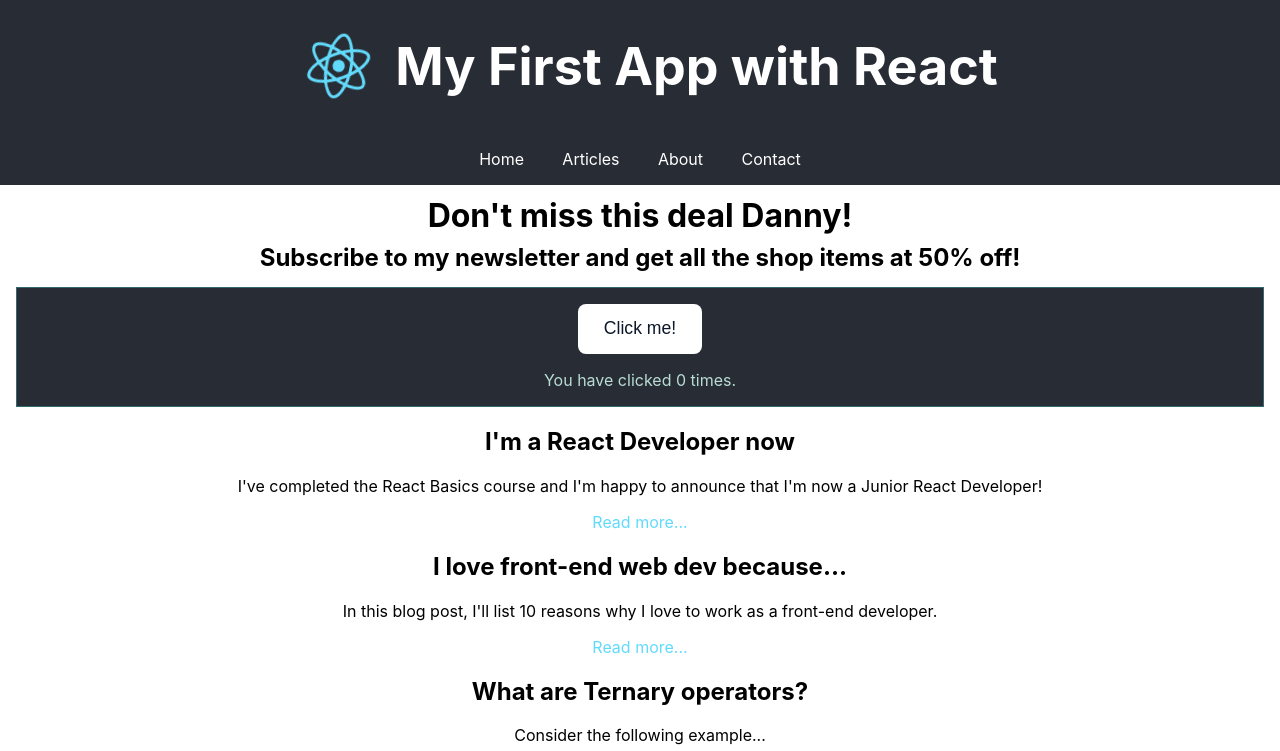
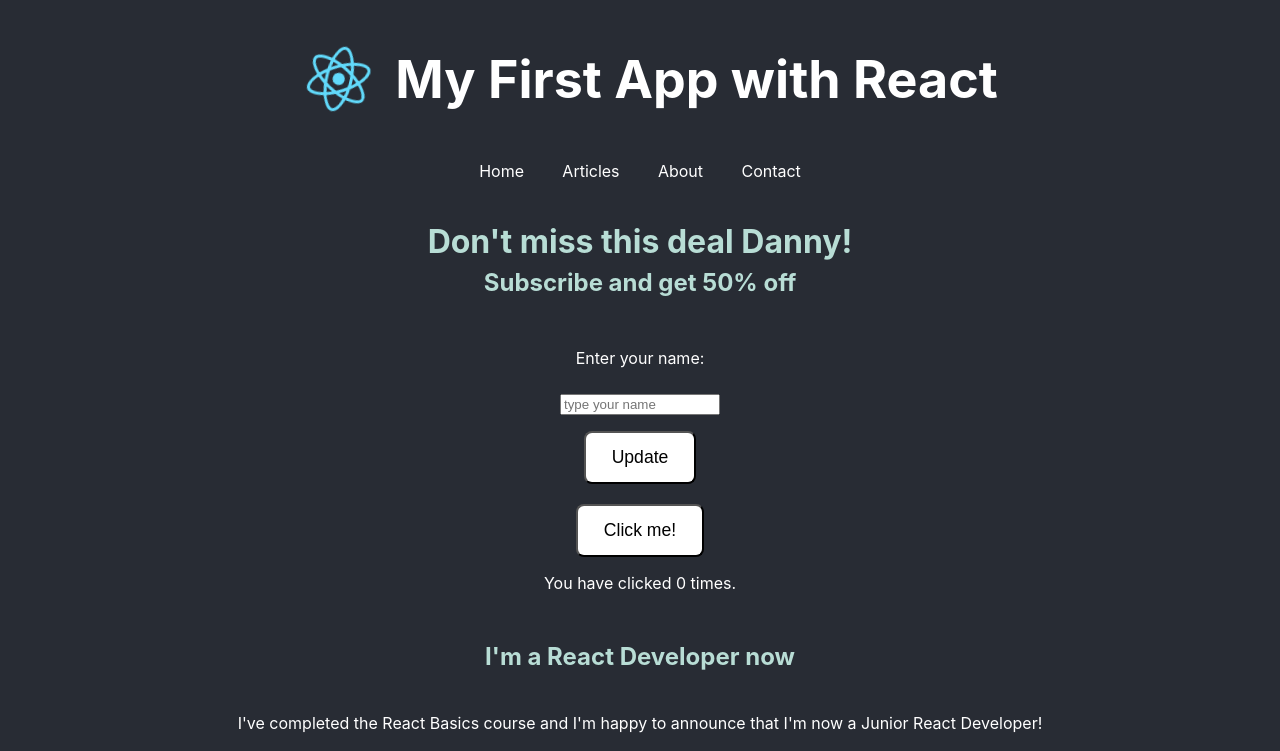
Before and after one commit to danny-boulay/First-React-App, a React (Create React App) app: page / in a window 1280 px wide. Shown: the top 751 px of the page. Built offline with nearby package versions, Linux system fonts and the light colour scheme.

Commit message:
Ajout d'un component qui permet d'update le username dynamiquement et quelques changements du css

```diff
--- a/src/App.css
+++ b/src/App.css
@@ -1,6 +1,16 @@
 /*Whole page*/
 .App {
   text-align: center;
+}
+
+div {
+  background-color: #282c34;
+  color: rgb(184, 221, 213);
+  padding: 0.4rem;
+}
+
+div p {
+  color: #fff;
 }
 
 /*Logo*/
@@ -51,7 +61,6 @@
   background-color: #282c34;
   color: rgb(184, 221, 213);
   border: solid rgb(50, 105, 112) 1px;
-  margin: 1rem;
 }
 
 /*Navbar*/
@@ -85,33 +94,32 @@ li a:hover {
 
 /*Footer*/
 .copyright p {
-  border-top: 1px solid black;
+  border-top: 1px solid;
+  padding-top: 1rem;
 }
 
 /*Button*/
-.clickGame {
-  background-color: #282c34;
-  color: rgb(184, 221, 213);
-  border: solid rgb(50, 105, 112) 1px;
-  margin: 1rem;
-}
-
-.clickGame button {
+button {
   background-color: #fff;
-  border: 0 solid #e2e8f0;
   border-radius: 0.5rem;
-  color: #0d172a;
   cursor: pointer;
   font-size: 1.1rem;
   line-height: 1;
   padding: 1rem 1.6rem;
-  margin-top: 1rem;
   text-align: center;
   transition: all 0.2s cubic-bezier(.4, 0, .2, 1);
 }
 
-.clickGame button:hover {
+button:hover {
   background-color: #fff;
   color: rgb(184, 221, 213);
-  transform: scale(1.05);
+  transform: scale(1.04);
 }
+
+form {
+  display: flex;
+  flex-direction: column; /* Aligne les éléments verticalement */
+  gap: 0.6rem;
+  max-width: 10rem;
+  margin: 0 auto; /* Centre le formulaire horizontalement */
+}
--- a/src/App.js
+++ b/src/App.js
@@ -6,40 +6,34 @@ import Intro1 from './components/Intro1';
 import Intro2 from './components/Intro2';
 import Intro3 from './components/Intro3';
 import Footer from './components/Footer';
-import Button from './components/Button';
+import Clicker from './components/Clicker';
+import NameUpdate from './components/NameUpdate';
+import { useState } from 'react';
 
 function App() {
+  //Centralized data
+  const [username, setUsername] = useState("Danny");
+
+  const promoData = {
+    heading: "Don't miss this deal ",
+    callToAction: "Subscribe and get",
+    promo: "50% off",
+    name: username
+  };
+
   return (
     <div className="App">
       <Header/>
       <Nav/>
-      <Promo name="Danny"/>
-      <Button/>
+      <Promo promoData={promoData}/>
+      <NameUpdate onUpdate={setUsername}/>
+      <Clicker/>
       <Intro1/>
       <Intro2/>
       <Intro3/>
       <Footer/>
     </div>
   )
-  /*
-  return ( //On pourrait penser que le code qui suit est du html mais c'est du jsx
-    <div className="App">
-      <header className="App-header">
-        <img src={logo} className="App-logo" alt="logo" />
-        <p>
-          Edit <code>src/App.js</code> and save to reload.
-        </p>
-        <a
-          className="App-link"
-          href="https://reactjs.org"
-          target="_blank"
-          rel="noopener noreferrer"
-        >
-          Learn React
-        </a>
-      </header>
-    </div>
-  );*/
 }
 
 export default App;
--- a/src/components/Button.js
+++ b/src/components/Clicker.js
@@ -1,20 +1,21 @@
 import React, {useState} from 'react';
 
-function Button() {
+function Clicker() {
     var [count, setCount] = useState(0);
 
-    var clickHandler = () => setCount(count+1);
+    var clickHandler = () => setCount(count+1); //Compteur
+
     if (count === 10){
         return (
-            <div className="clickGame">
+            <div>
                 <button disabled> You can't click me anymore! </button>
                 <p>You clicked {count} times.</p>
             </div>
         )
     } else {
         return (
-            <div className="clickGame">
-                <button onClick={clickHandler}>
+            <div>
+                <button type="button" onClick={clickHandler}>
                     Click me!
                 </button>
                 <p> You have clicked {count} times. </p>
@@ -23,4 +24,4 @@ function Button() {
     }
 }
 
-export default Button;
+export default Clicker;
--- /dev/null
+++ b/src/components/NameUpdate.js
@@ -0,0 +1,33 @@
+import { useState } from 'react';
+
+function NameUpdate({ onUpdate }) {
+  const [name, setName] = useState('');
+
+  const handleSubmit = (e) => {
+    e.preventDefault();
+    if (name.trim()) {
+      onUpdate(name);
+      setName(''); // Réinitialise l'input après mise à jour
+    }
+  };
+
+  return (
+    <div>
+      <form onSubmit={handleSubmit}>
+        <label htmlFor="username"><p>Enter your name:</p></label>
+        <input
+            type="text"
+            id="username"
+            value={name}
+            onChange={(e) => setName(e.target.value)}
+            placeholder="type your name"
+        />
+        <div>
+          <button type="submit">Update</button>
+        </div>
+      </form>
+    </div>
+  );
+}
+
+export default NameUpdate;
--- a/src/components/Promo.js
+++ b/src/components/Promo.js
@@ -2,8 +2,8 @@ function Promo(props) {
     return (
         <div className="promo-section">
             <div>
-                <h1>Don't miss this deal {props.name}!</h1>
-                <h2>Subscribe to my newsletter and get all the shop items at 50% off!</h2>
+                <h1> {props.promoData.heading} {props.promoData.name}!</h1>
+                <h2> {props.promoData.callToAction} {props.promoData.promo}</h2>
             </div>
         </div>
     )
```
